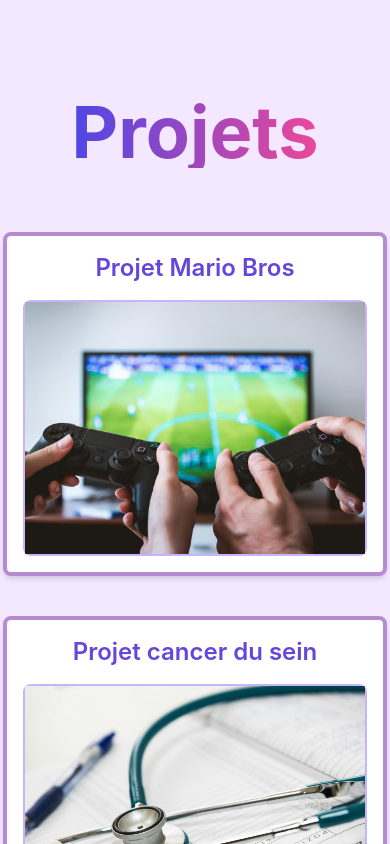
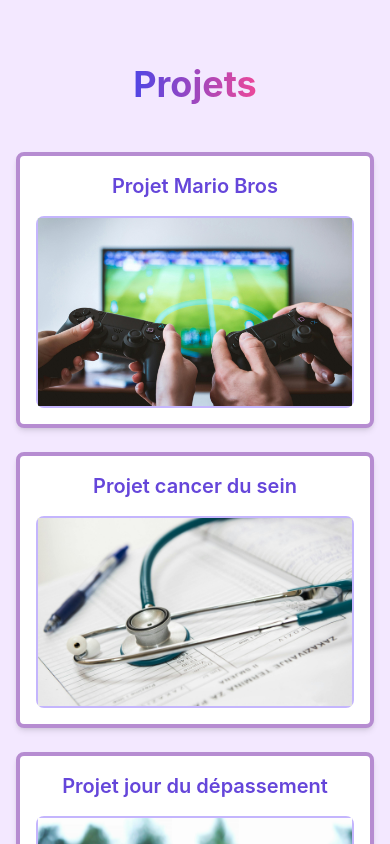
Before and after one commit to Buketbb67/Portfolio-de-Buket, a React (Create React App) app in the folder porfolio/: page /projets in a window 390 px wide. Shown: the top 844 px of the page. Built offline with nearby package versions, Linux system fonts and the light colour scheme.

Commit message:
page projets responsive

```diff
--- a/porfolio/src/pages/projets.jsx
+++ b/porfolio/src/pages/projets.jsx
@@ -3,51 +3,83 @@
 
 function Projet() {
   return (
-    <div className="bg-purple-100 min-h-screen flex flex-col items-center justify-start py-24 space-y-16">
+    <div className="bg-purple-100 min-h-screen flex flex-col items-center justify-start py-16 sm:py-20 md:py-24 space-y-12 sm:space-y-16 px-4">
       {/* Titre */}
-      <h1 className="text-7xl font-bold text-center text-transparent bg-clip-text bg-gradient-to-r from-indigo-600 to-pink-500">
+      <h1 className="
+        text-4xl
+        sm:text-5xl
+        md: texte-6xl
+        lg:texte-7xl
+        font-bold
+        text-center
+        text-transparent
+        bg-clip-text
+        bg-gradient-to-r from-indigo-600 to-pink-500">
         Projets
       </h1>
 
       {/* Cartes */}
-      <div className="flex flex-wrap justify-center gap-10 px-4">
+      <div className="flex flex-wrap justify-center gap-6 sm:gap-8 md:gap-10 w-full max-w-7xl">
         {/* CARTE 1 */}
-        <Link to="/mariobros">
-          <div className="w-96 bg-white border-4 border-[#B68CD1] rounded-lg p-4 hover:bg-[#F0E6F7] transition-all duration-300 text-center shadow-md">
-            <h2 className="text-2xl font-semibold mb-4 text-[#6546da]">Projet Mario Bros</h2>
+        <Link to="/mariobros" className="flex-1 min-w-[250px] sm:min-w-[300px] md:min-w-[350px] max-w-[380px]"> {/* cela dit à la carte de prendre toute la place dispo*/}
+          <div className="bg-white
+            border-4 border-[#B68CD1]
+            rounded-lg
+            p-4
+            hover:bg-[#F0E6F7]
+            transition-all duration-300
+            text-center
+            shadow-md">
+            <h2 className="text-xl sm:text-2xl font-semibold mb-4 text-[#6546da]">Projet Mario Bros</h2>
             <div className="overflow-hidden rounded-lg">
               <img
                 src="/gaming.jpg"
                 alt="Jeu"
-                className="w-full h-64 object-cover transition duration-300 ease-in-out hover:blur-sm border-2 border-violet-300"
+                className="w-full h-48 sm:h-56 md:h-64 object-cover transition duration-300 ease-in-out hover:blur-sm border-2 border-violet-300"
               />
             </div>
           </div>
         </Link>
 
         {/* CARTE 2 */}
-        <Link to="/cancersein">
-          <div className="w-96 bg-white border-4 border-[#B68CD1] rounded-lg p-4 hover:bg-[#F0E6F7] transition-all duration-300 text-center shadow-md">
-            <h2 className="text-2xl font-semibold mb-4 text-[#6546da]">Projet cancer du sein</h2>
+        <Link to="/cancersein" className="flex-1 min-w-[250px] sm:min-w-[300px] md:min-w-[350px] max-w-[380px]">
+          <div className="bg-white
+            border-4 border-[#B68CD1]
+            rounded-lg
+            p-4
+            hover:bg-[#F0E6F7]
+            transition-all duration-300
+            text-center
+            shadow-md">
+            <h2 className="text-xl sm:text-2xl font-semibold mb-4 text-[#6546da]">Projet cancer du sein</h2>
             <div className="overflow-hidden rounded-lg">
               <img
                 src="/health.jpg"
                 alt="Health"
-                className="w-full h-64 object-cover transition duration-300 ease-in-out hover:blur-sm border-2 border-violet-300"
+                className="w-full h-48 sm:h-56 md:h-64 object-cover transition duration-300 ease-in-out hover:blur-sm border-2 border-violet-300"
               />
             </div>
           </div>
         </Link>
 
         {/* CARTE 3 */}
-        <Link to="/jourdepassement">
-          <div className="w-96 bg-white border-4 border-[#B68CD1] rounded-lg p-4 hover:bg-[#F0E6F7] transition-all duration-300 text-center shadow-md">
-            <h2 className="text-2xl font-semibold mb-4 text-[#6546da]">Projet jour du dépassement</h2>
+        <Link to="/jourdepassement" className="flex-1 min-w-[250px] sm:min-w-[300px] md:min-w-[350px] max-w-[380px]">
+          <div className="
+            bg-white
+            border-4 border-[#B68CD1]
+            rounded-lg
+            p-4
+            hover:bg-[#F0E6F7]
+            transition-all duration-300
+            text-center
+            shadow-md
+          ">
+            <h2 className="text-xl sm:text-2xl font-semibold mb-4 text-[#6546da]">Projet jour du dépassement</h2>
             <div className="overflow-hidden rounded-lg">
               <img
                 src="/nature.jpg"
                 alt="Nature"
-                className="w-full h-64 object-cover transition duration-300 ease-in-out hover:blur-sm border-2 border-violet-300"
+                className="w-full h-48 sm:h-56 md:h-64 object-cover transition duration-300 ease-in-out hover:blur-sm border-2 border-violet-300"
               />
             </div>
           </div>
```
